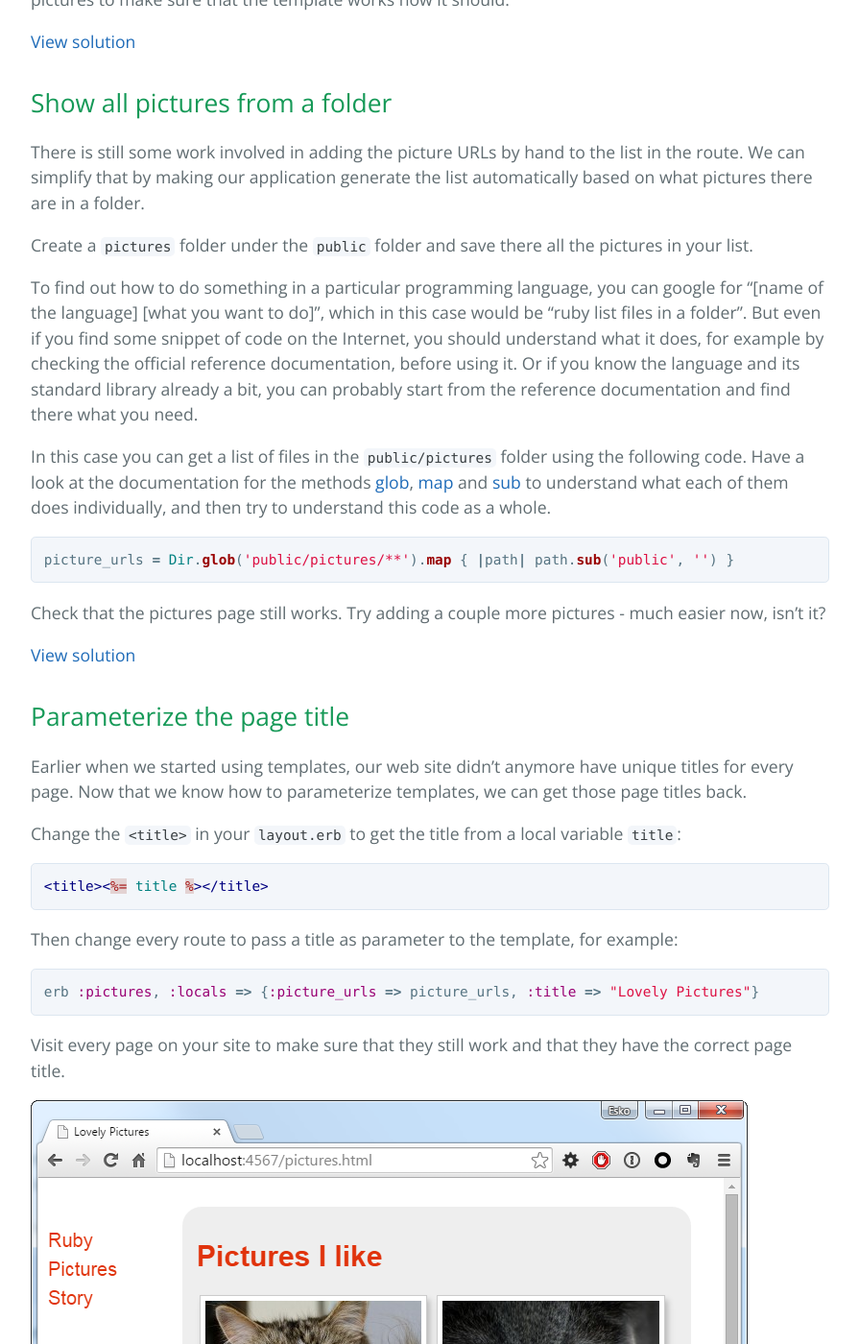
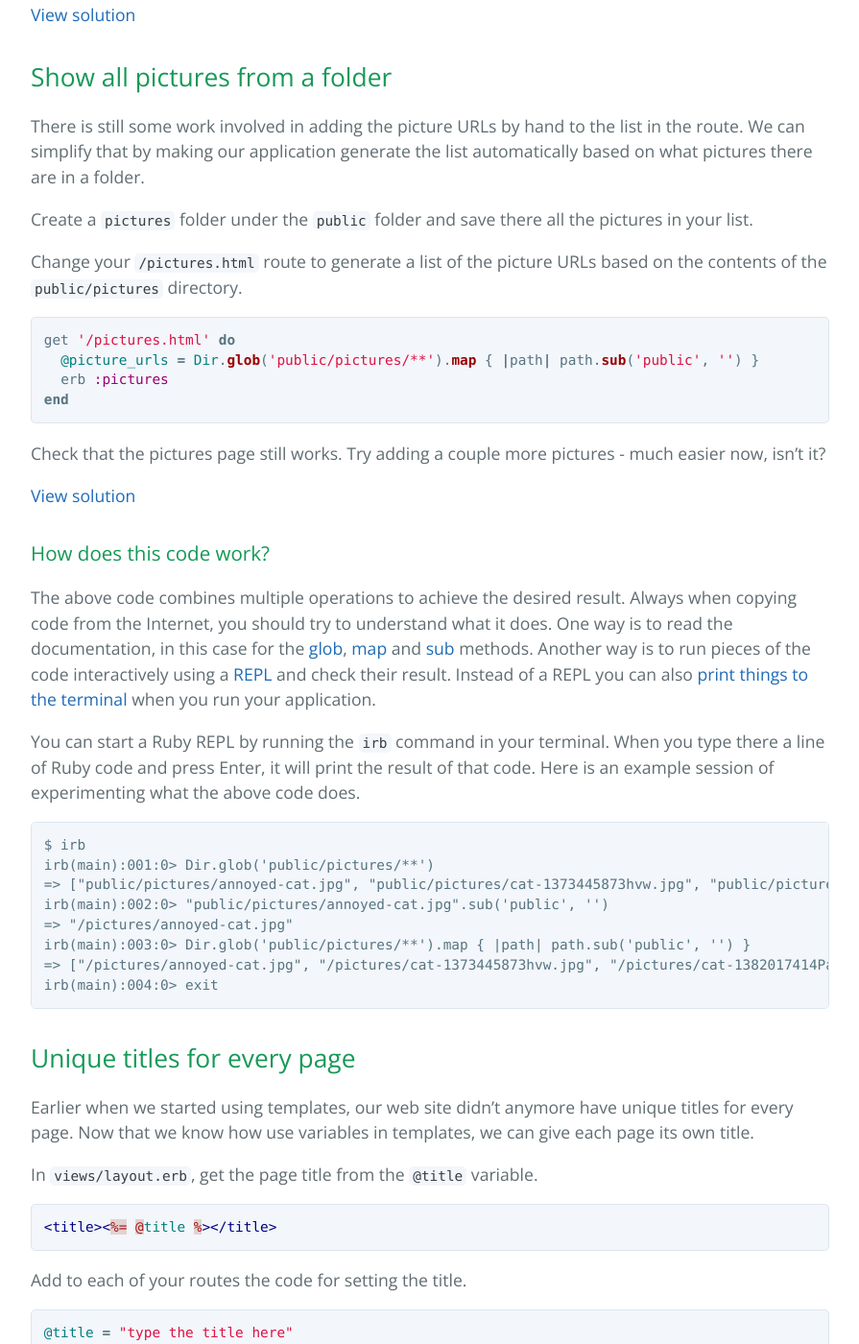
Before and after one commit to luontola/web-intro, a Jekyll site: the page built from templates.md, in a window 1280 px wide and 1400 px high, scrolled down 8747 px. Shown: the whole window at 96% size, without its empty margins (192-1087 px from the left). Built offline with Jekyll 4.4.1, drawn with Linux system fonts in a browser that asks for light colours; Markdown is read by kramdown in place of the engine named in the settings; some of the changed text lies outside the part shown.

Commit message:
WIP: Updated templates prose to match the new example solution

````diff
--- a/templates.md
+++ b/templates.md
@@ -178,25 +178,25 @@
 
 ## Album photo template
 
-The main benefit of a templating system is that we can parameterize it with dynamically generated data. Let's take advantage of that to avoid repeating ourselves in the pictures page.
+In addition to inserting single items to a template, as we did a moment ago, we can insert a list of items and repeat a piece of the template for each of them. To demonstrate that, we will remove the repetition of multiple image tags on the pictures page. Using templates might seem overkill for simple image tags, but imagine that each image will also have a description, like button and a link to the full-sized picture, in which case avoiding the repetition becomes very important.
 
-First create a route for `/pictures.html` which stores the URLs of all your pictures in a list and gives it as a parameter the template. Note that this route must be before the `/:page.html` route, because Sinatra will use the first route that matches the requested path.
+Change your `/pictures.html` route to store a list of the picture URLs in a variable.
 
 ```ruby
 get '/pictures.html' do
-  picture_urls = [
+  @picture_urls = [
     "http://www.publicdomainpictures.net/pictures/50000/t2/cat-looking-up.jpg",
     "http://www.publicdomainpictures.net/pictures/30000/t2/cat-in-the-city-5.jpg",
     "http://www.publicdomainpictures.net/pictures/30000/t2/annoyed-cat.jpg",
   ]
-  erb :pictures, :locals => {:picture_urls => picture_urls}
+  erb :pictures
 end
 ```
 
-Then change `pictures.erb` to use the *local variable* `picture_urls` which the above route gave the template. This is a *for loop* which repeats the contained HTML for every element in the `picture_urls` list, so that on every iteration the `url` variable refers to a different element of the list.
+In `views/pictures.erb`, use a *for loop* to repeat the image tag for each url in the list.
 
-```html
-<% for url in picture_urls %>
+```erb
+<% for url in @picture_urls %>
 <img class="album-photo" src="<%= url %>">
 <% end %>
 ```
@@ -212,12 +212,13 @@
 
 Create a `pictures` folder under the `public` folder and save there all the pictures in your list.
 
-To find out how to do something in a particular programming language, you can google for "[name of the language] [what you want to do]", which in this case would be "ruby list files in a folder". But even if you find some snippet of code on the Internet, you should understand what it does, for example by checking the official reference documentation, before using it. Or if you know the language and its standard library already a bit, you can probably start from the reference documentation and find there what you need.
-
-In this case you can get a list of files in the `public/pictures` folder using the following code. Have a look at the documentation for the methods [glob][ruby-glob], [map][ruby-map] and [sub][ruby-sub] to understand what each of them does individually, and then try to understand this code as a whole.
+Change your `/pictures.html` route to generate a list of the picture URLs based on the contents of the `public/pictures` directory.
 
 ```ruby
-picture_urls = Dir.glob('public/pictures/**').map { |path| path.sub('public', '') }
+get '/pictures.html' do
+  @picture_urls = Dir.glob('public/pictures/**').map { |path| path.sub('public', '') }
+  erb :pictures
+end
 ```
 
 Check that the pictures page still works. Try adding a couple more pictures - much easier now, isn't it?
@@ -225,23 +226,41 @@
 [View solution](https://github.com/orfjackal/web-intro-project/commit/2030d93bd772adb74a5d384a7ed4b41a723ce2c6)
 
 
-## Parameterize the page title
+### How does this code work?
 
-Earlier when we started using templates, our web site didn't anymore have unique titles for every page. Now that we know how to parameterize templates, we can get those page titles back.
+The above code combines multiple operations to achieve the desired result. Always when copying code from the Internet, you should try to understand what it does. One way is to read the documentation, in this case for the [glob][ruby-glob], [map][ruby-map] and [sub][ruby-sub] methods. Another way is to run pieces of the code interactively using a [REPL][repl] and check their result. Instead of a REPL you can also [print things to the terminal][ruby-printing] when you run your application.
 
-Change the `<title>` in your `layout.erb` to get the title from a local variable `title`:
+You can start a Ruby REPL by running the `irb` command in your terminal. When you type there a line of Ruby code and press Enter, it will print the result of that code. Here is an example session of experimenting what the above code does.
+
+```
+$ irb
+irb(main):001:0> Dir.glob('public/pictures/**')
+=> ["public/pictures/annoyed-cat.jpg", "public/pictures/cat-1373445873hvw.jpg", "public/pictures/cat-1382017414PaD.jpg", "public/pictures/cat-hunting.jpg", "public/pictures/lieblingskater-44421287869401VYcy.jpg"]
+irb(main):002:0> "public/pictures/annoyed-cat.jpg".sub('public', '')
+=> "/pictures/annoyed-cat.jpg"
+irb(main):003:0> Dir.glob('public/pictures/**').map { |path| path.sub('public', '') }
+=> ["/pictures/annoyed-cat.jpg", "/pictures/cat-1373445873hvw.jpg", "/pictures/cat-1382017414PaD.jpg", "/pictures/cat-hunting.jpg", "/pictures/lieblingskater-44421287869401VYcy.jpg"]
+irb(main):004:0> exit
+```
+
+
+## Unique titles for every page
+
+Earlier when we started using templates, our web site didn't anymore have unique titles for every page. Now that we know how use variables in templates, we can give each page its own title.
+
+In `views/layout.erb`, get the page title from the `@title` variable.
 
 ```html
-<title><%= title %></title>
+<title><%= @title %></title>
 ```
 
-Then change every route to pass a title as parameter to the template, for example:
+Add to each of your routes the code for setting the title.
 
 ```ruby
-erb :pictures, :locals => {:picture_urls => picture_urls, :title => "Lovely Pictures"}
+@title = "type the title here"
 ```
 
-Visit every page on your site to make sure that they still work and that they have the correct page title.
+Visit every page on your site to make sure that they still work and that they have different page titles.
 
 ![Parameterized page title](parameterized-title.png)
 
@@ -397,3 +416,5 @@
 [ruby-map]: http://docs.ruby-lang.org/en/2.2.0/Enumerable.html#method-i-map
 [ruby-sub]: http://docs.ruby-lang.org/en/2.2.0/String.html#method-i-sub
 [ruby-hash]: http://docs.ruby-lang.org/en/2.2.0/Hash.html
+[ruby-printing]: http://zetcode.com/lang/rubytutorial/io/
+[repl]: https://en.wikipedia.org/wiki/Read%E2%80%93eval%E2%80%93print_loop
````
